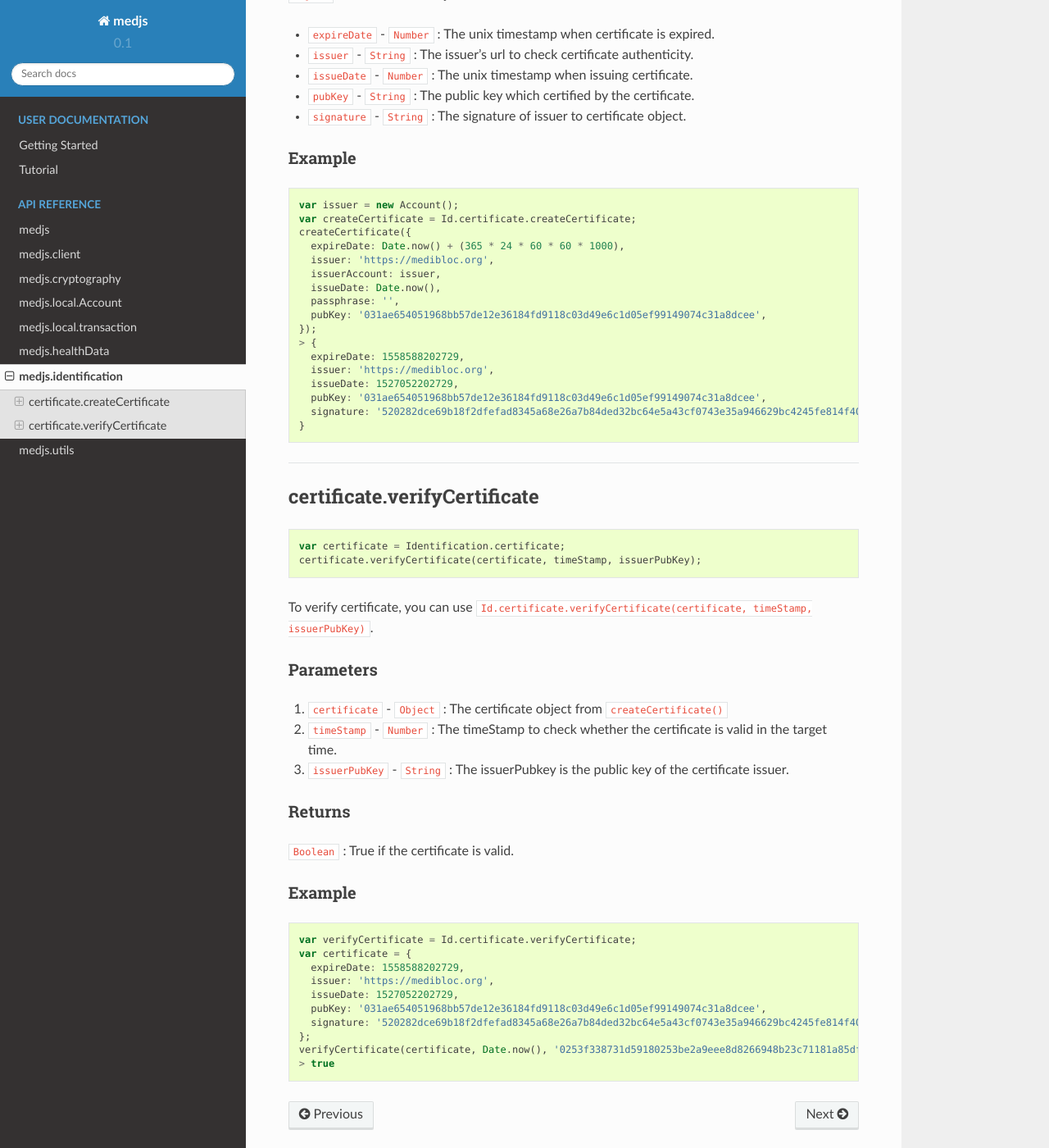
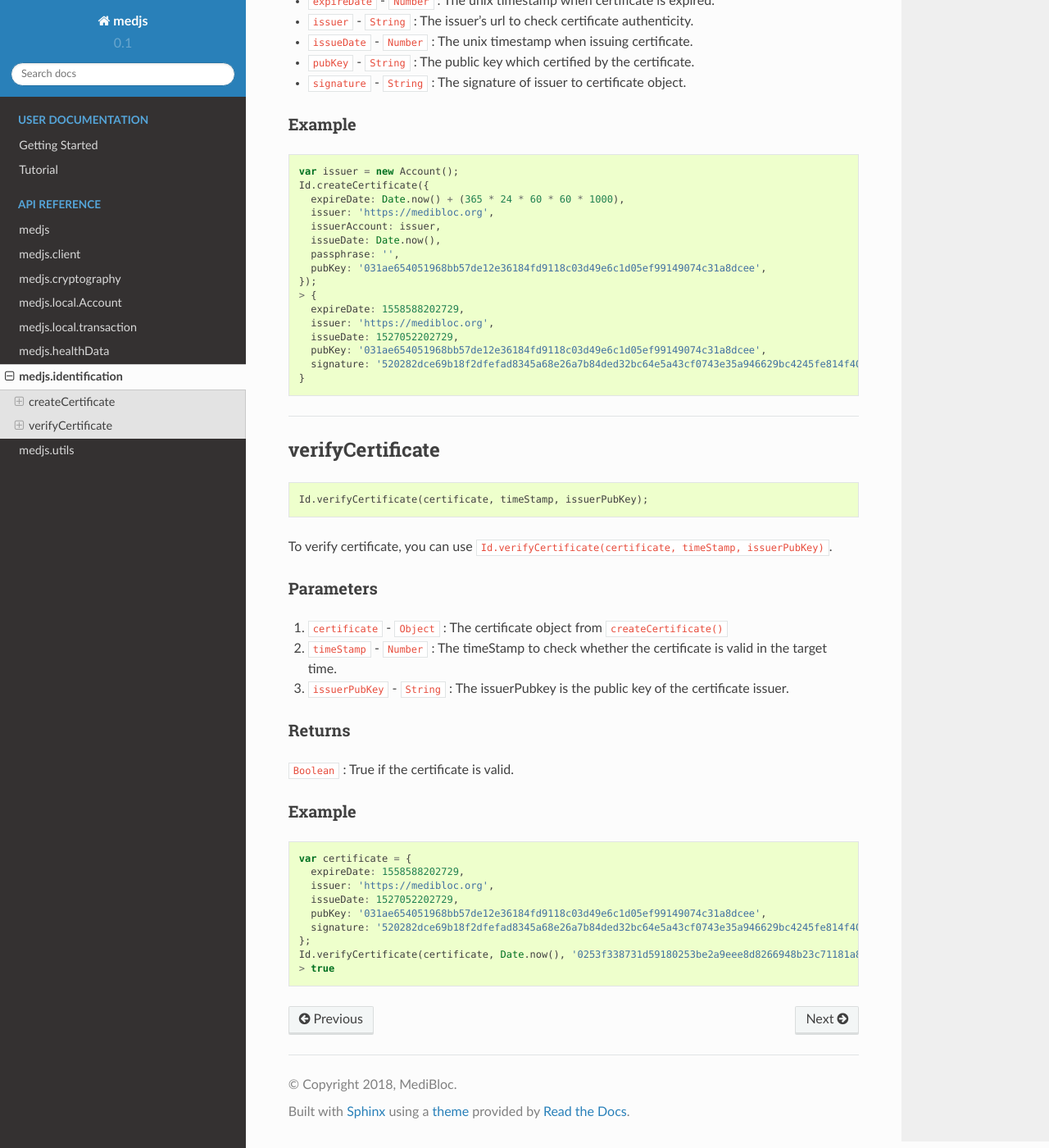
Before and after one commit to medibloc/panacea-js-old, a Sphinx documentation site: the page built from docs/medjs-identification.rst, in a window 1280 px wide and 1400 px high, scrolled down 1088 px. Shown: the whole window at 82% size. Built offline with Sphinx 7.4.7 and the Read the Docs theme 2.0.0, drawn with Linux system fonts in a browser that asks for light colours; some of the changed text lies outside the part shown.

Commit message:
Simplify identification

```diff
--- a/docs/medjs-identification.rst
+++ b/docs/medjs-identification.rst
@@ -18,15 +18,14 @@ To use this package standalone use:
 
 ---------------------------------------------------------------------------
 
-certificate.createCertificate
+createCertificate
 ==============================
 
 .. code-block:: javascript
 
-  var certificate = Id.certificate;
-  certificate.createCertificate({ expireDate, issuer, issuerAccount, issueDate, passphrase, pubKey });
+  Id.createCertificate({ expireDate, issuer, issuerAccount, issueDate, passphrase, pubKey });
 
-To create certificate, you can use ``Id.certificate.createCertificate({ expireDate, issuer, issuerAccount, issueDate, passphrase, pubKey })``. It generates certificate object which contains issuer's signature.
+To create certificate, you can use ``Id.createCertificate({ expireDate, issuer, issuerAccount, issueDate, passphrase, pubKey })``. It generates certificate object which contains issuer's signature.
 
 ----------
 Parameters
@@ -60,8 +59,7 @@ Example
 .. code-block:: javascript
 
   var issuer = new Account();
-  var createCertificate = Id.certificate.createCertificate;
-  createCertificate({
+  Id.createCertificate({
     expireDate: Date.now() + (365 * 24 * 60 * 60 * 1000),
     issuer: 'https://medibloc.org',
     issuerAccount: issuer,
@@ -79,15 +77,14 @@ Example
 
 ---------------------------------------------------------------------------
 
-certificate.verifyCertificate
+verifyCertificate
 ==============================
 
 .. code-block:: javascript
 
-  var certificate = Identification.certificate;
-  certificate.verifyCertificate(certificate, timeStamp, issuerPubKey);
+  Id.verifyCertificate(certificate, timeStamp, issuerPubKey);
 
-To verify certificate, you can use ``Id.certificate.verifyCertificate(certificate, timeStamp, issuerPubKey)``.
+To verify certificate, you can use ``Id.verifyCertificate(certificate, timeStamp, issuerPubKey)``.
 
 ----------
 Parameters
@@ -109,7 +106,6 @@ Example
 
 .. code-block:: javascript
 
-  var verifyCertificate = Id.certificate.verifyCertificate;
   var certificate = {
     expireDate: 1558588202729,
     issuer: 'https://medibloc.org',
@@ -117,5 +113,5 @@ Example
     pubKey: '031ae654051968bb57de12e36184fd9118c03d49e6c1d05ef99149074c31a8dcee',
     signature: '520282dce69b18f2dfefad8345a68e26a7b84ded32bc64e5a43cf0743e35a946629bc4245fe814f40acd196d19d5f9afcec4f185aae936491a8ad0fc9e73224501'
   };
-  verifyCertificate(certificate, Date.now(), '0253f338731d59180253be2a9eee8d8266948b23c71181a85df23b9883b19cb187')
+  Id.verifyCertificate(certificate, Date.now(), '0253f338731d59180253be2a9eee8d8266948b23c71181a85df23b9883b19cb187')
   > true
```
Also changed, not shown: 2 other files.
